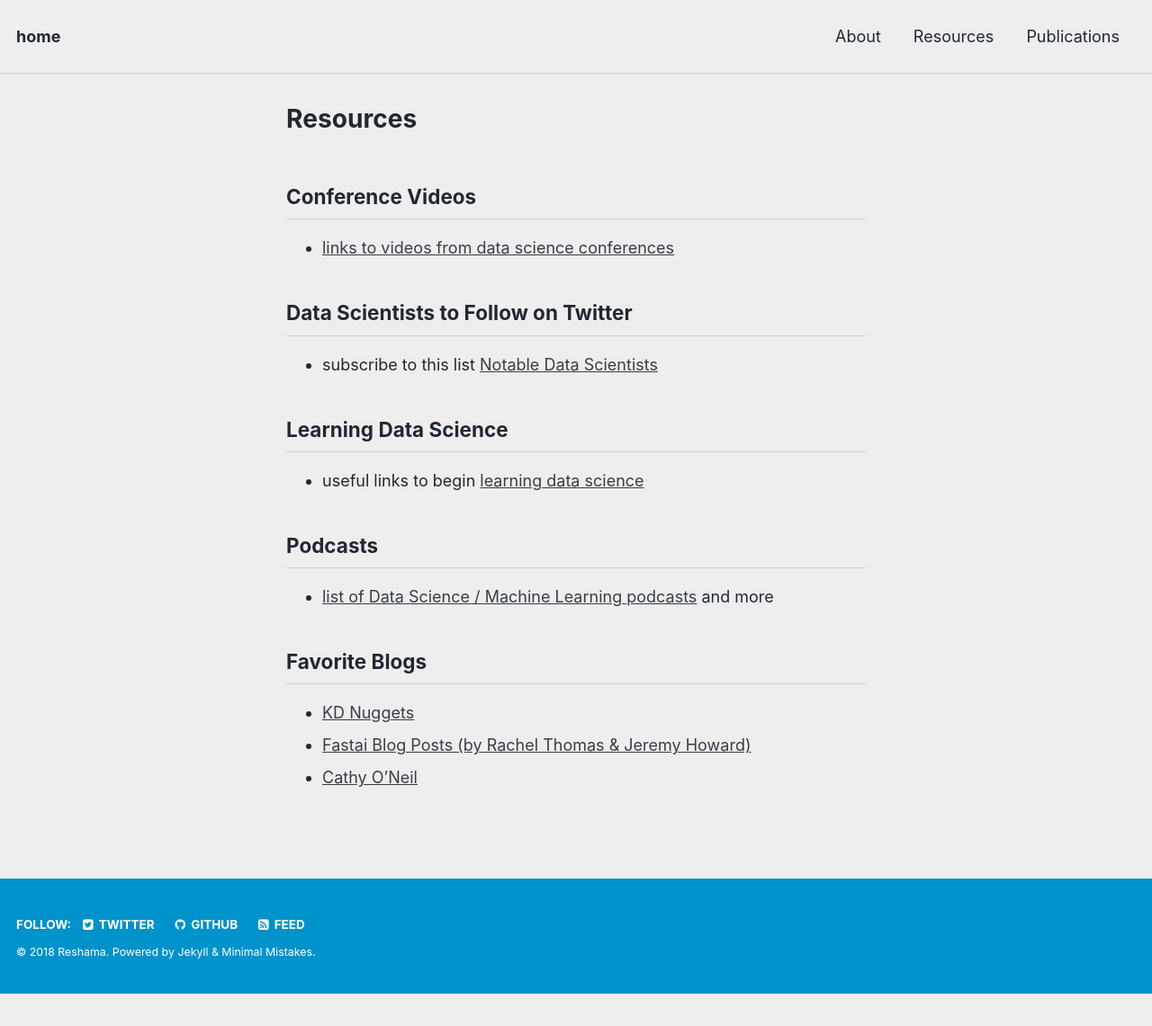
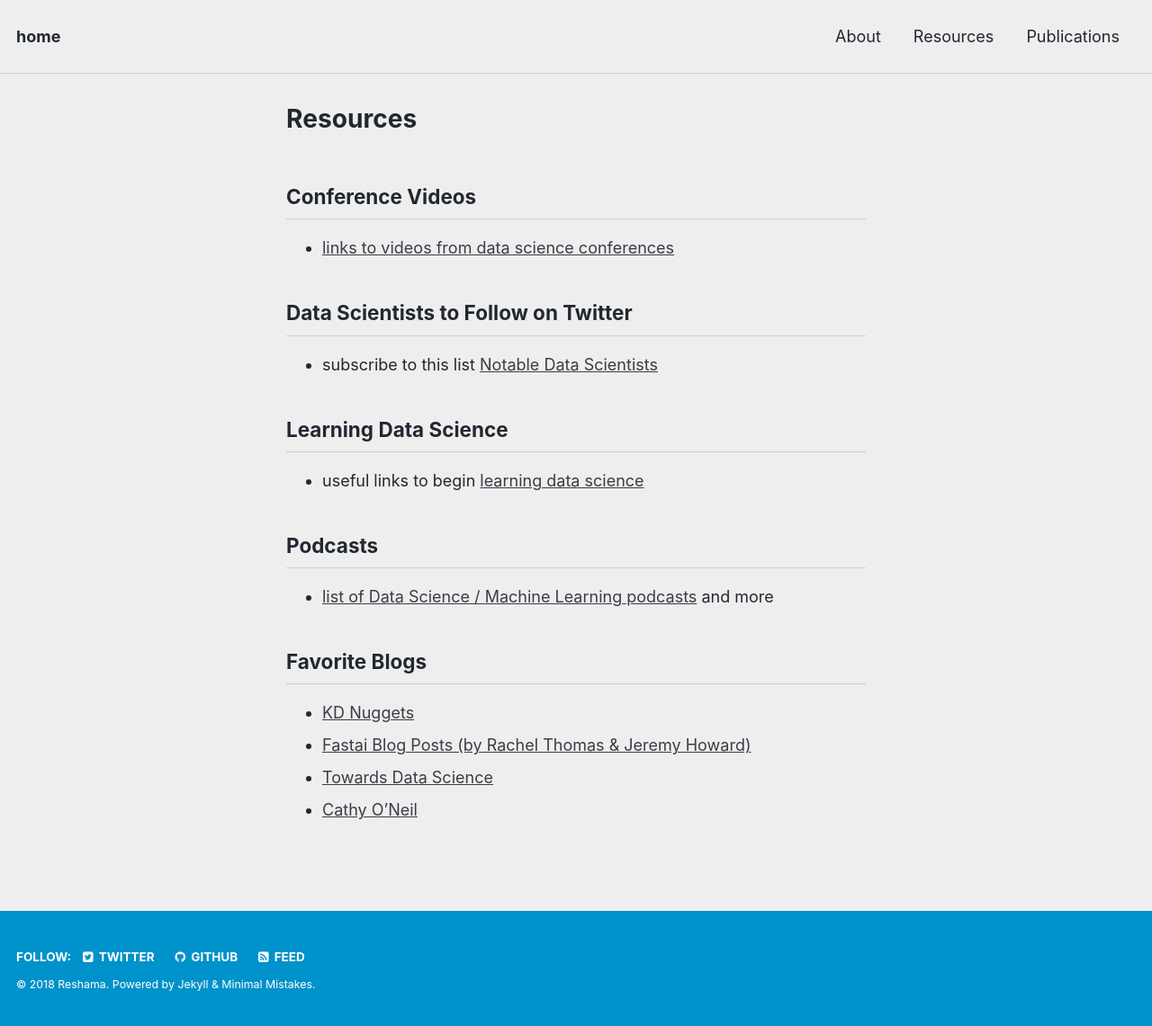
Before and after one commit to reshamas/reshamas.github.io, a Jekyll site: the page built from resources/index.md, in a window 1280 px wide. Shown: the whole page at 90% size. Built offline with Jekyll 4.4.1, drawn with Linux system fonts in a browser that asks for light colours; before the commit the page ends 1105 px from its top, so only the background shows below that.

Commit message:
Update index.md

```diff
--- a/resources/index.md
+++ b/resources/index.md
@@ -21,4 +21,5 @@ comments: false
 ## Favorite Blogs
 * [KD Nuggets](https://www.kdnuggets.com)
 * [Fastai Blog Posts (by Rachel Thomas & Jeremy Howard)](http://www.fast.ai/topics/)
+* [Towards Data Science](https://towardsdatascience.com)
 * [Cathy O'Neil](https://mathbabe.org)
```
